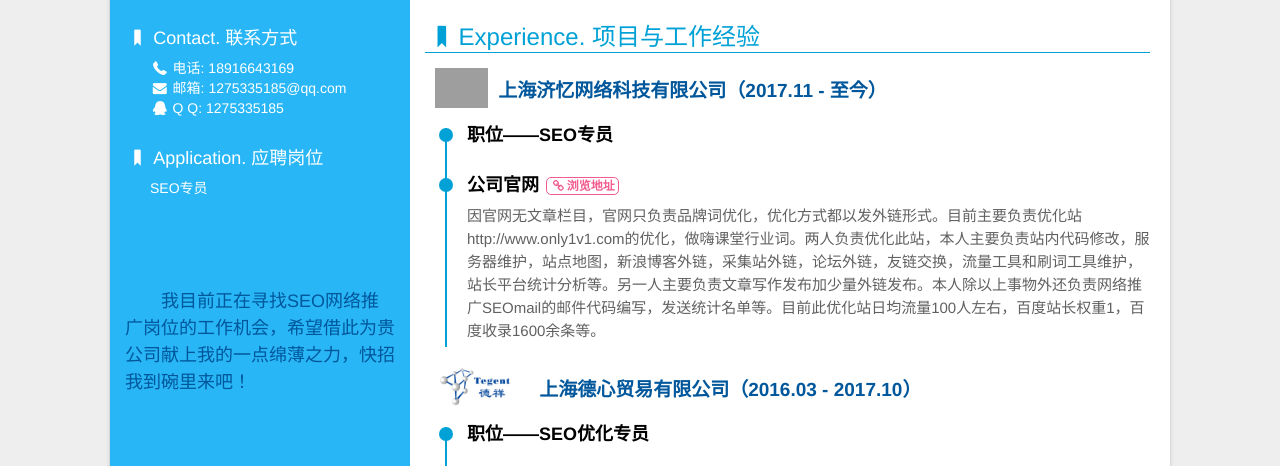
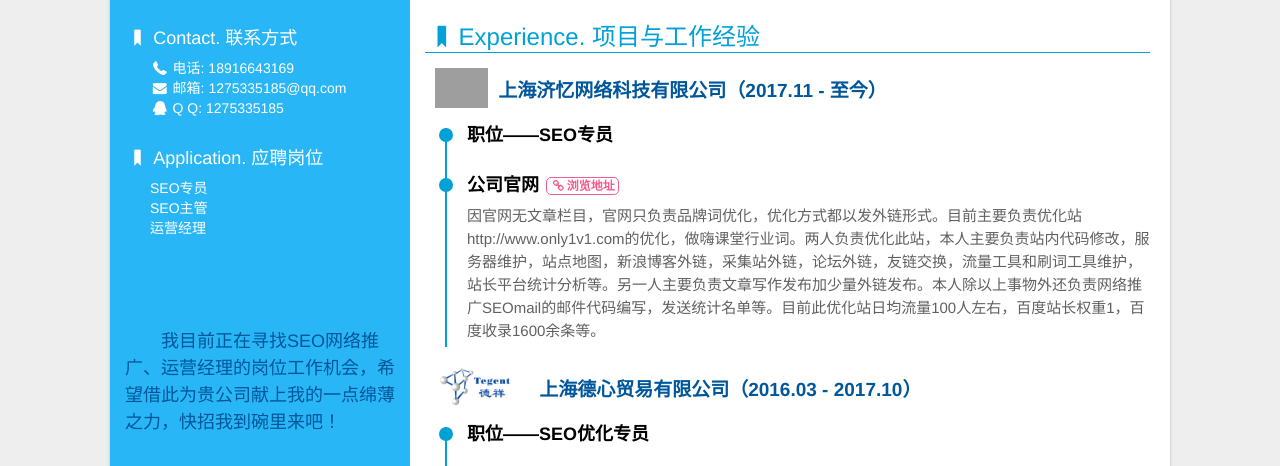
Before and after one commit to TaoResume/resume, a plain HTML site: page index.html in a window 1280 px wide. Shown: the part 270-736 px from the top of the page. Drawn offline with Linux system fonts and the light colour scheme; grey boxes are pictures that could not be loaded; a script that the page names is missing.

Commit message:
Update index.html

```diff
--- a/index.html
+++ b/index.html
@@ -40,10 +40,12 @@ var _hmt = _hmt || [];
                 <li class="someRight">
                     <dt><i class="icon-bookmark"></i>Application. 应聘岗位</dt>
                     <dd>SEO专员</dd>
+                    <dd>SEO主管</dd>
+                    <dd>运营经理</dd>
                 </li>
             </ul>
             <div class="note">
-                <p>我目前正在寻找SEO网络推广岗位的工作机会，希望借此为贵公司献上我的一点绵薄之力，快招我到碗里来吧！</p>
+                <p>我目前正在寻找SEO网络推广、运营经理的岗位工作机会，希望借此为贵公司献上我的一点绵薄之力，快招我到碗里来吧！</p>
             </div>
         </div>
         <div class="main">
```
